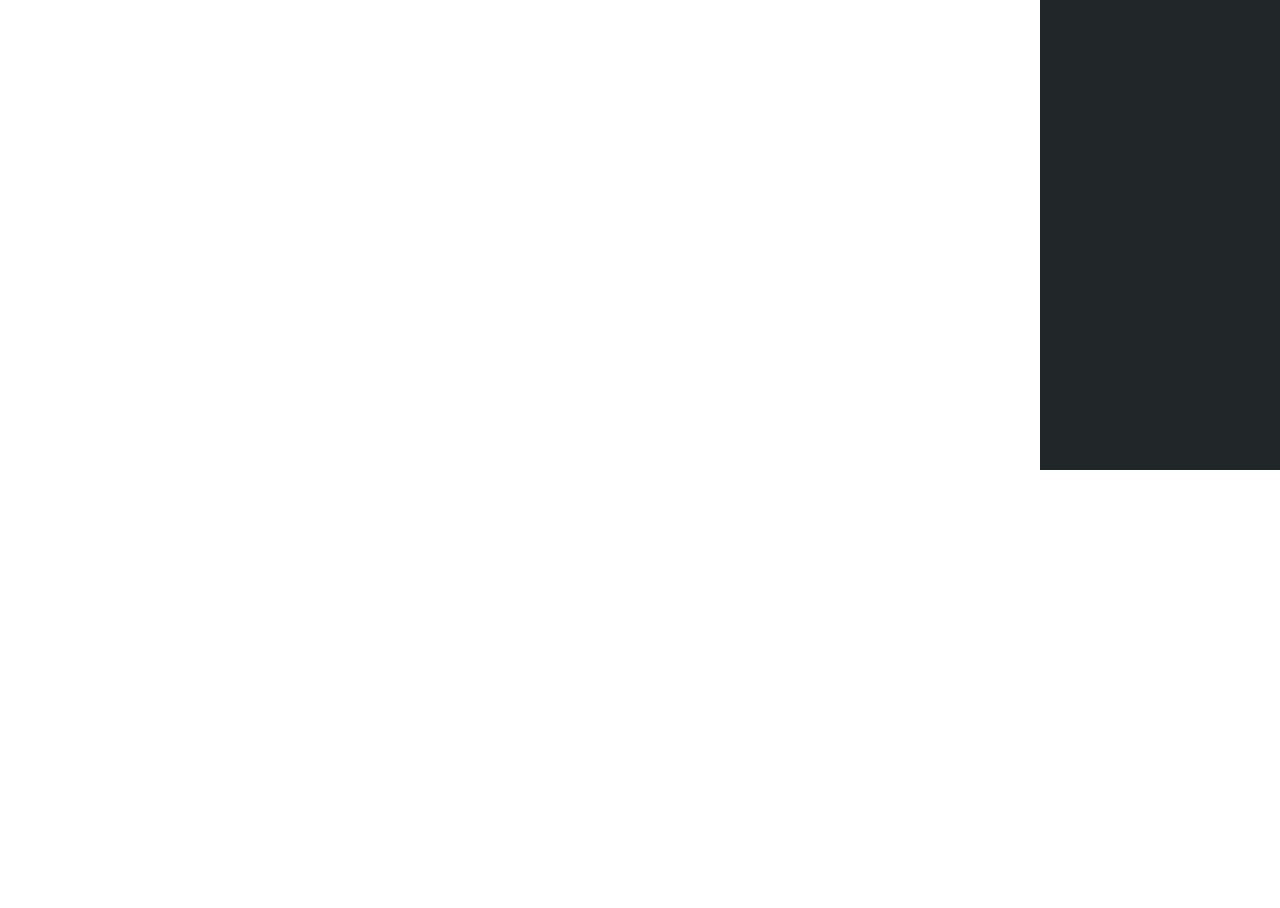
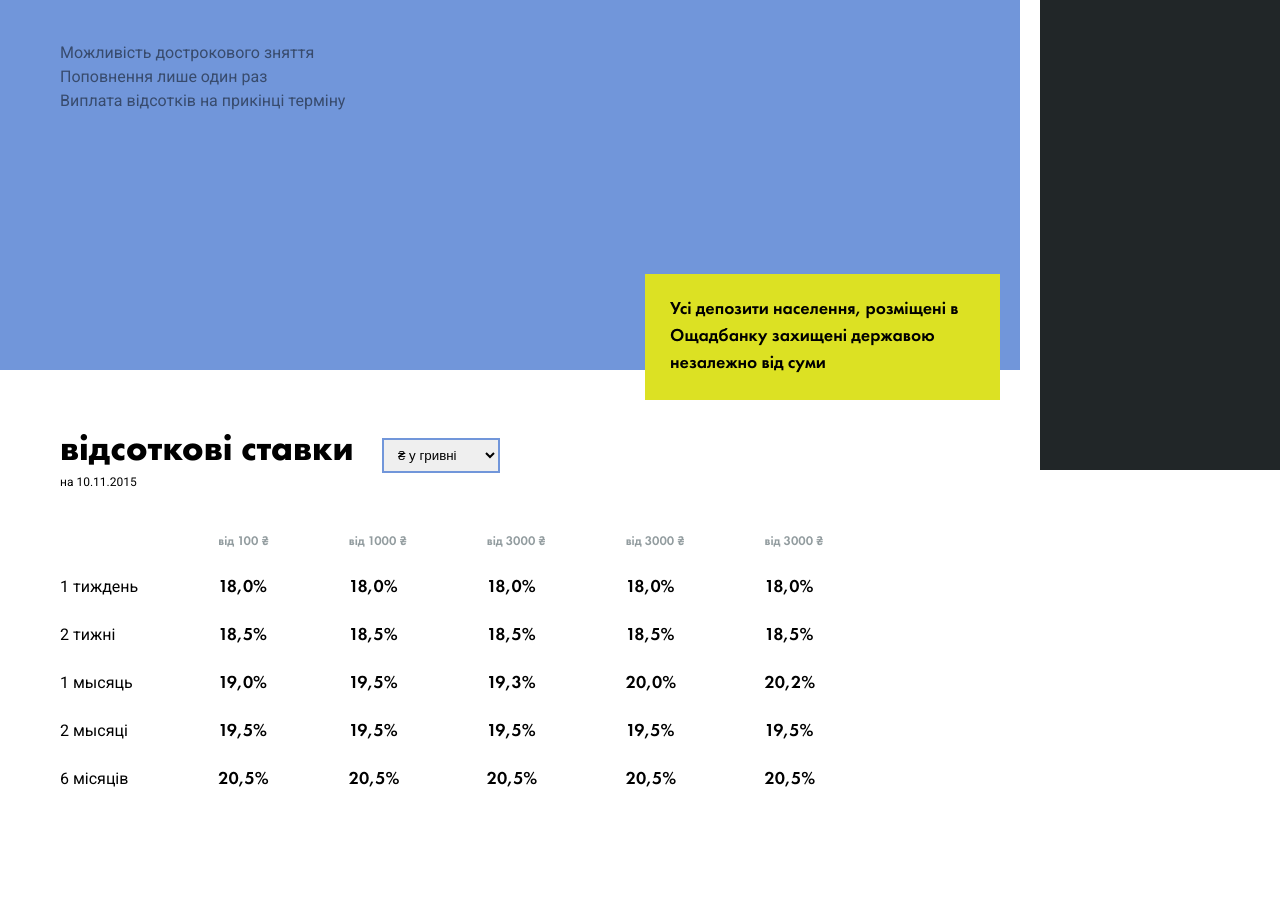
Before and after one commit to dbevz/oschadbank, a website: page src/index.html in a window 1280 px wide. Shown: the part 330-1238 px from the top of the page. Drawn offline with nearby package versions, Linux system fonts and the light colour scheme; files that its build step writes are made by us from their sources.

Commit message:
add created components

```diff
--- a/src/index.html
+++ b/src/index.html
@@ -38,7 +38,83 @@
         <li class="navigation__list-item"><a href="#" class="navigation__link">Інші розділи</a></li>
       </ul>
     </nav>
-    <div class="content"></div>
+    <div class="content">
+      <div class="slider">
+        <h2 class="slider__header">депозит довіра</h2>
+        <p class="slider__description">Можливість дострокового зняття<br>
+          Поповнення лише один раз<br>
+          Виплата відсотків на прикінці терміну</p>
+        <div class="slider__bottom-card">
+          <p>Усі депозити населення, розміщені в Ощадбанку захищені державою незалежно від суми</p>
+        </div>
+      </div>
+
+      <div class="card">
+        <div class="card__header">
+        <h2 class="card__title">відсоткові ставки <select class="card__dropdown" name="сгккутсн" id="">
+          <option class="card__dropdown-option" value="UAH">&#8372; у гривні</option>
+          <option value="USD">&#36; у доларах</option>
+          <option value="EUR">&#8364; у євро</option>
+        </select></h2>
+        <span class="card__sub-header">на 10.11.2015</span>
+        </div>
+
+        <table class="card__table">
+          <thead>
+            <tr>
+              <th></th>
+              <th>від 100 &#8372;</th>
+              <th>від 1000 &#8372;</th>
+              <th>від 3000 &#8372;</th>
+              <th>від 3000 &#8372;</th>
+              <th>від 3000 &#8372;</th>
+            </tr>
+          </thead>
+          <tbody>
+            <tr>
+              <td>1 тиждень</td>
+              <td>18,0%</td>
+              <td>18,0%</td>
+              <td>18,0%</td>
+              <td>18,0%</td>
+              <td>18,0%</td>
+            </tr>
+            <tr>
+              <td>2 тижні</td>
+              <td>18,5%</td>
+              <td>18,5%</td>
+              <td>18,5%</td>
+              <td>18,5%</td>
+              <td>18,5%</td>
+            </tr>
+            <tr>
+              <td>1 мысяць</td>
+              <td>19,0%</td>
+              <td>19,5%</td>
+              <td>19,3%</td>
+              <td>20,0%</td>
+              <td>20,2%</td>
+            </tr>
+            <tr>
+              <td>2 мысяці</td>
+              <td>19,5%</td>
+              <td>19,5%</td>
+              <td>19,5%</td>
+              <td>19,5%</td>
+              <td>19,5%</td>
+            </tr>
+            <tr>
+              <td>6 місяців</td>
+              <td>20,5%</td>
+              <td>20,5%</td>
+              <td>20,5%</td>
+              <td>20,5%</td>
+              <td>20,5%</td>
+            </tr>
+          </tbody>
+        </table>
+      </div>
+    </div>
     <footer class="footer">
 
     </footer>
--- a/src/scss/main.scss
+++ b/src/scss/main.scss
@@ -2,6 +2,7 @@
 @import 'helpers/mixins.scss';
 
 @import 'base/reset.scss';
+@import 'base/fonts.scss';
 @import 'base/typography.scss';
 @import 'base/grid.scss';
 @import 'base/common.scss';
@@ -10,3 +11,5 @@
 @import 'components/text-settings.scss';
 @import 'components/logo.scss';
 @import 'components/navigation.scss';
+@import 'components/slider.scss';
+@import 'components/card.scss';
```
